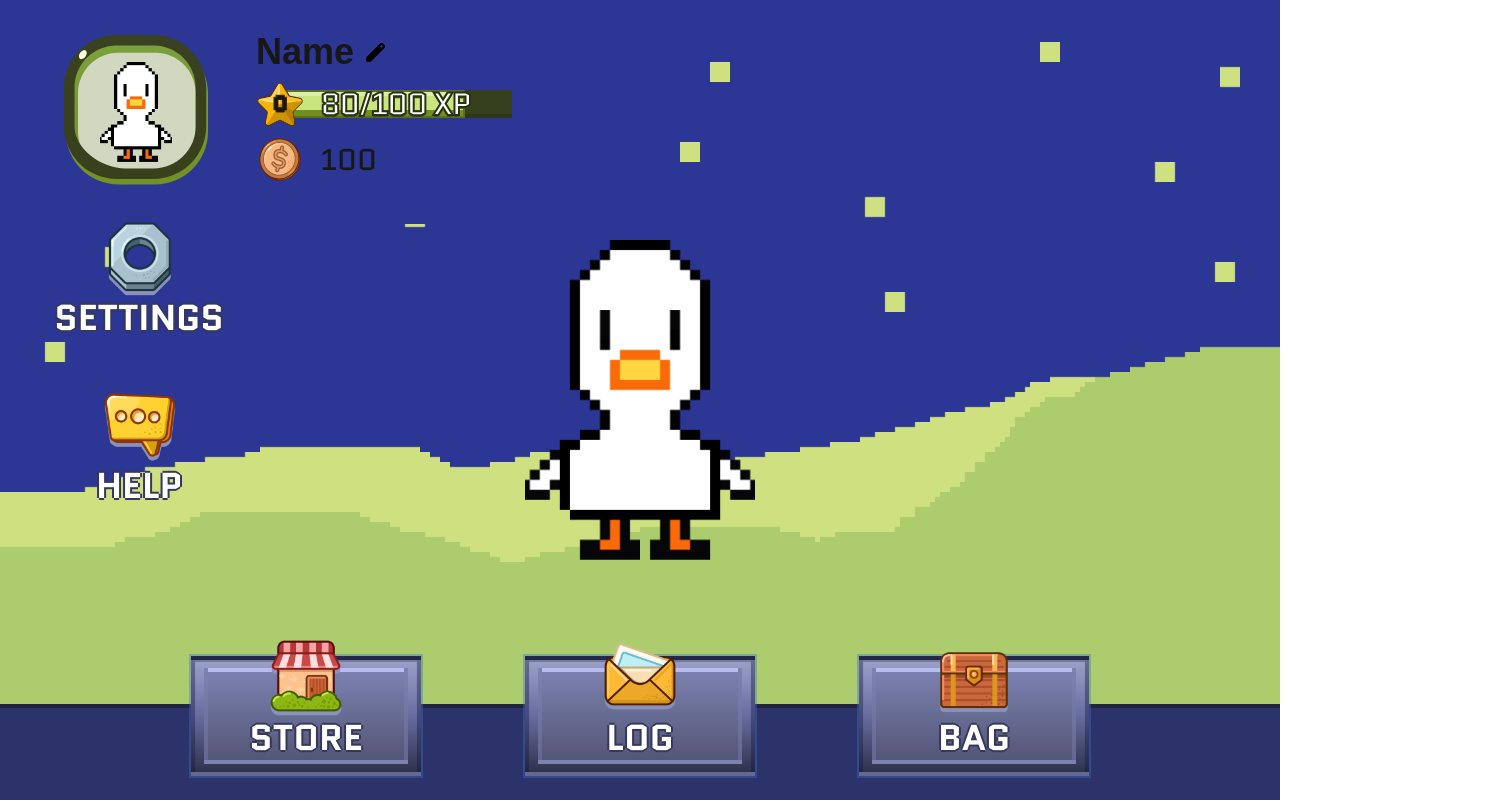
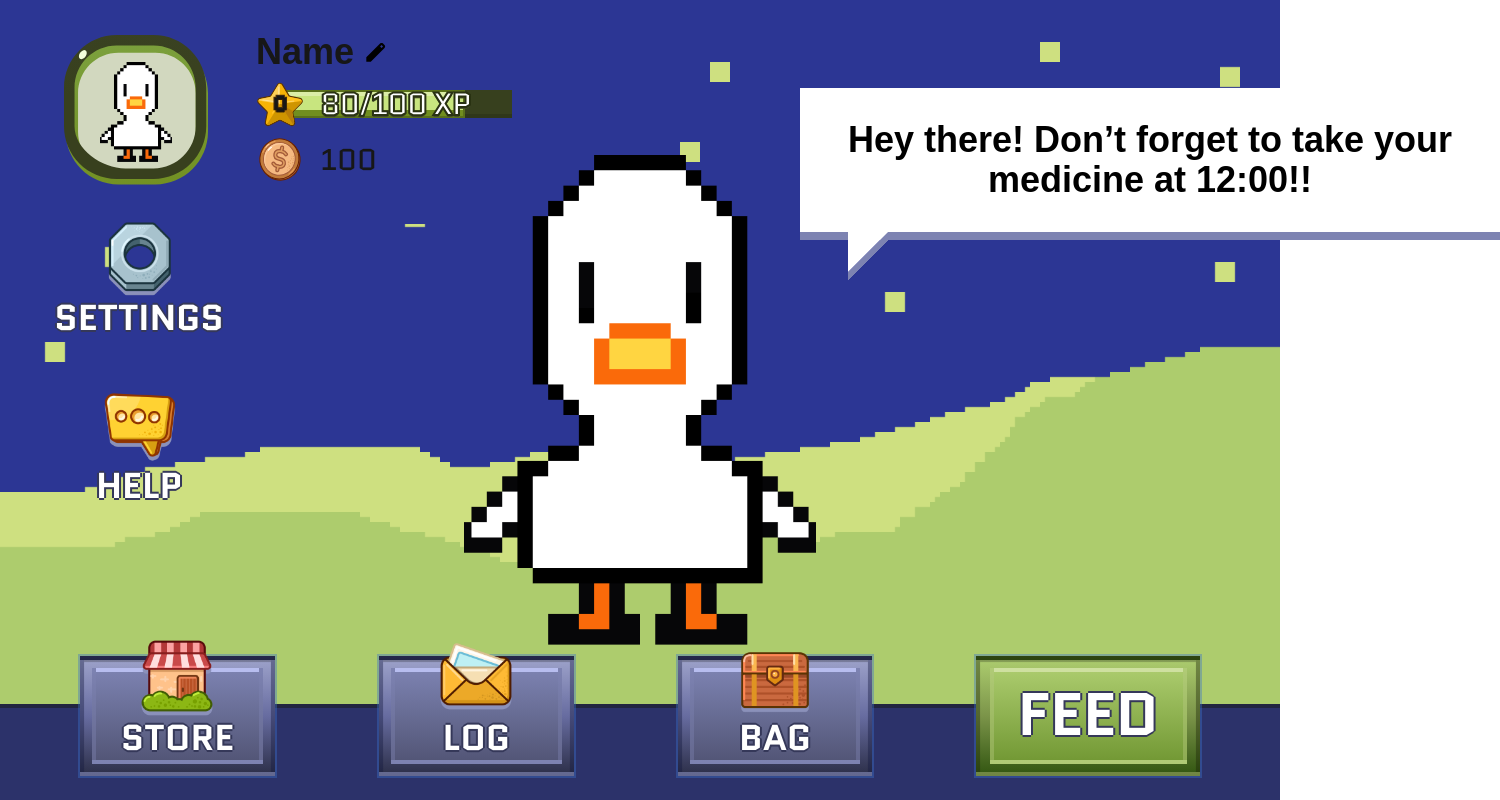
Before and after one commit to GTBitsOfGood/ican, a Next.js app: page / in a window 1280 px wide. Shown: the whole page, 1500 px wide, since content can reach past the window. Built offline with nearby package versions, Linux system fonts and the light colour scheme.

Commit message:
added feed button

```diff
--- /dev/null
+++ b/src/components/ui/bubble.tsx
@@ -0,0 +1,35 @@
+interface BubbleProps {
+  text?: string;
+}
+
+const Bubble: React.FC<BubbleProps> = ({ text = "Hey there! Don’t forget to take your medicine at 12:00!!" }) => {
+  return (
+    <div className="w-[43.75rem]">
+      <div className="p-8 w-full bg-white shadow-[0px_8px_0px_0px_rgba(125,131,178,1.00)] text-4xl font-bold text-black text-center">
+        {text}
+      </div>
+      <div className="h-10 w-10 ml-12">
+        {/* Inline for now, I'm not really sure where to place the SVG */}
+        <svg width="40" height="48" viewBox="0 0 40 48" fill="none" xmlns="http://www.w3.org/2000/svg">
+          <g filter="url(#filter0_d_14396_364)">
+          <path fill-rule="evenodd" clip-rule="evenodd" d="M40 0H0V40L40 0Z" fill="white"/>
+          <path fill-rule="evenodd" clip-rule="evenodd" d="M40 0H0V40L40 0Z" fill="white" fill-opacity="0.16"/>
+          </g>
+          <defs>
+          <filter id="filter0_d_14396_364" x="0" y="0" width="40" height="48" filterUnits="userSpaceOnUse" color-interpolation-filters="sRGB">
+          <feFlood flood-opacity="0" result="BackgroundImageFix"/>
+          <feColorMatrix in="SourceAlpha" type="matrix" values="0 0 0 0 0 0 0 0 0 0 0 0 0 0 0 0 0 0 127 0" result="hardAlpha"/>
+          <feOffset dy="8"/>
+          <feComposite in2="hardAlpha" operator="out"/>
+          <feColorMatrix type="matrix" values="0 0 0 0 0.490196 0 0 0 0 0.513726 0 0 0 0 0.698039 0 0 0 1 0"/>
+          <feBlend mode="normal" in2="BackgroundImageFix" result="effect1_dropShadow_14396_364"/>
+          <feBlend mode="normal" in="SourceGraphic" in2="effect1_dropShadow_14396_364" result="shape"/>
+          </filter>
+          </defs>
+        </svg>
+      </div>
+    </div>
+  )
+}
+
+export default Bubble
--- a/src/components/ui/expBar.tsx
+++ b/src/components/ui/expBar.tsx
@@ -15,7 +15,7 @@ const ExpBar: React.FC<ExpProps> = ({ level, currentExp, totalExp }) => {
       {/* XP Bar */}
       <div className="absolute right-0 h-7 w-11/12 bg-[#37401e] shadow-[inset_0px_-4px_0px_0px_rgba(0,0,0,0.14)]">
         <div
-          className="h-full w-full bg-[#c8e57f] border-2 border-[#5a711a]
+          className="h-full w-full border-2 bg-[#c8e57f] border-[#5a711a]
         shadow-[inset_0rem_-0.375rem_0rem_0rem_#718E1F,inset_0rem_0.25rem_0rem_0rem_#DBEDA6]"
           style={{ width: `${progress}%` }}
         />
--- /dev/null
+++ b/src/components/ui/feedButton.tsx
@@ -0,0 +1,28 @@
+// Should I collapse this into navButton? I'm not too sure what this button does yet
+
+const FeedButton = ({}) => {
+  return (
+    <button
+      className="w-[16.5rem] h-[7.5rem] relative cursor-pointer border-none bg-transparent p-0"
+      type="button"
+    >
+      <div
+        className="w-full h-full left-0 top-0 absolute bg-gradient-to-b
+        from-[#accc6e] via-[#7b9449] to-[#365914]
+        shadow-[0px_0px_0px_2px_rgba(61,112,201,0.40),inset_0px_2px_1px_0px_rgba(0,0,0,0.25)]
+        border-4 border-[#1a2107]/40 flex justify-center items-center"
+      >
+        <div
+          className="w-[91.5%] h-[86.5%] bg-gradient-to-b from-[#accc6e] to-[#739935]
+          shadow-[inset_0px_4px_0px_0px_rgba(206,224,160,1.00)] border-4 border-t-0 border-[#b7c982]/40"
+        >
+          <div className="h-full w-full flex justify-center items-center">
+            <span className="font-quantico text-center text-white text-6xl font-bold leading-9 text-shadow-blue"> FEED </span>
+          </div>
+        </div>
+      </div>
+    </button>
+  )
+}
+
+export default FeedButton
--- a/src/components/ui/button.tsx
+++ b/src/components/ui/navButton.tsx
@@ -1,22 +1,20 @@
 import Image from "next/image";
 import { useRouter } from "next/router";
 
-type ButtonType = "bag" | "help" | "log" | "settings" | "store";
+// Probably move the types into a folder
+type ButtonType = "bag" | "help" | "log" | "settings" | "store" | "feed";
 
 interface ButtonProps {
-  buttonType: ButtonType;
+  buttonType?: ButtonType;
   drawButton?: boolean;
 }
 
-const Button: React.FC<ButtonProps> = ({
-  buttonType = "store",
-  drawButton = true,
-}) => {
+const Button: React.FC<ButtonProps> = ({ buttonType = "store", drawButton = true }) => {
   const router = useRouter();
   // Switch to SVG later
   const iconURL = `/icons/${buttonType}.png`;
-  const label = buttonType.toUpperCase();
 
+  // Pass the onclick logic as a prop?
   const redirect = () => {
     router.push(`/${buttonType}`);
   };
@@ -45,13 +43,13 @@ const Button: React.FC<ButtonProps> = ({
           </>
         )}
 
-        {/* I don't like this logic for making the icons stick out at all, change later with abs positioning some other way */}
+        {/* I don't like this logic for making the icons stick out, I will reorganize / experiment with this (put it into the div above?) */}
         <div className="w-full h-full z-10 flex flex-col items-center justify-end pb-[20px] gap-1">
           <div className="relative h-20 w-auto aspect-square">
-            {/* SVG? */}
+            {/* Will probably switch the Icons over to SVG's */}
             <Image
               src={iconURL}
-              alt={label}
+              alt={buttonType}
               width={80}
               height={80}
               className="object-contain"
@@ -59,7 +57,7 @@ const Button: React.FC<ButtonProps> = ({
           </div>
           <div className="h-9 z-10 justify-center items-center inline-flex">
             <span className="font-quantico text-center text-white text-4xl font-bold leading-9 text-shadow-blue">
-              {label.toUpperCase()}
+              {buttonType.toUpperCase()}
             </span>
           </div>
         </div>
--- a/src/pages/index.tsx
+++ b/src/pages/index.tsx
@@ -1,7 +1,9 @@
+import Bubble from "@/components/ui/bubble";
+import FeedButton from "@/components/ui/feedButton";
+import Navbar from "@/components/ui/navbar";
+import NavButton from "@/components/ui/navButton";
 import Profile from "@/components/ui/profile";
 import ProfileInfo from "@/components/ui/profileInfo";
-import Navbar from "@/components/ui/navbar";
-import Button from "@/components/ui/button";
 
 import Image from "next/image";
 
@@ -18,21 +20,22 @@ export default function Home() {
           <Profile />
           <ProfileInfo />
         </div>
-        {/* Temporarily here for now, need to somehow align this with the profile */}
+        {/* Temporarily here for now, might want to make a seperate componenet to keep them in? */}
         <div className="flex flex-col gap-12 justify-center py-3 px-6">
-          <Button buttonType="settings" drawButton={false} />
-          <Button buttonType="help" drawButton={false} />
+          <NavButton buttonType="settings" drawButton={false} />
+          <NavButton buttonType="help" drawButton={false} />
         </div>
-        <div></div>
       </div>
 
       <Navbar>
-        <Button buttonType="store" />
-        <Button buttonType="log" />
-        <Button buttonType="bag" />
+        <NavButton buttonType="store" />
+        <NavButton buttonType="log" />
+        <NavButton buttonType="bag" />
+        <FeedButton />
       </Navbar>
 
-      <div className="absolute left-1/2 top-1/2 transform -translate-x-1/2 -translate-y-1/2 w-1/4 h-2/5">
+      {/* How to scale duck size? % or using md, lg */}
+      <div className="absolute left-1/2 top-1/2 transform -translate-x-1/2 -translate-y-1/2 w-[22rem] h-[31rem]">
         <Image
           src="/characters/duck.png"
           alt="pet"
@@ -40,6 +43,11 @@ export default function Home() {
           className="object-contain"
         />
       </div>
+
+      {/* Need to find a good way to position the text-bubble + Duck so they still match up regardless to resolution */}
+      <div className="absolute left-1/2 bottom-1/2 ml-40 mb-32">
+        <Bubble/>
+      </div>
     </div>
   );
 }
```
